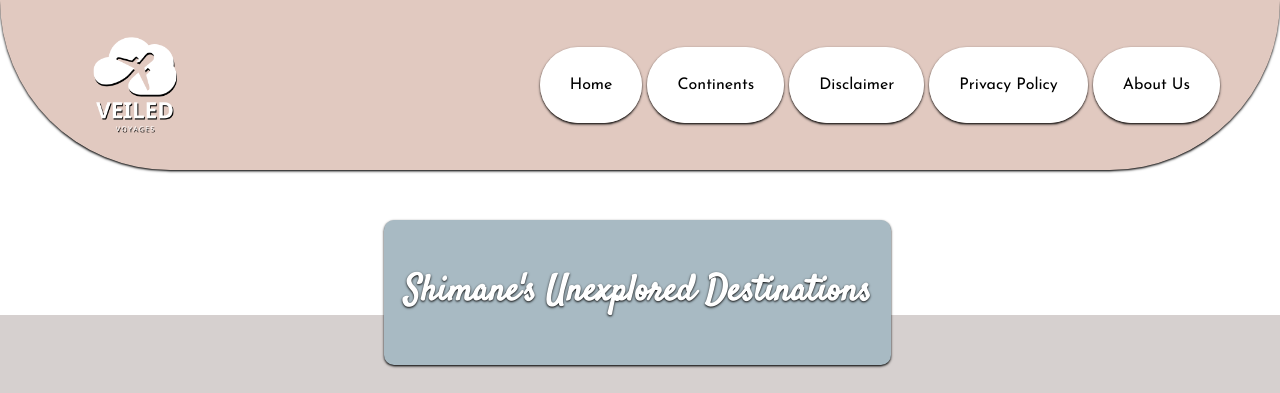
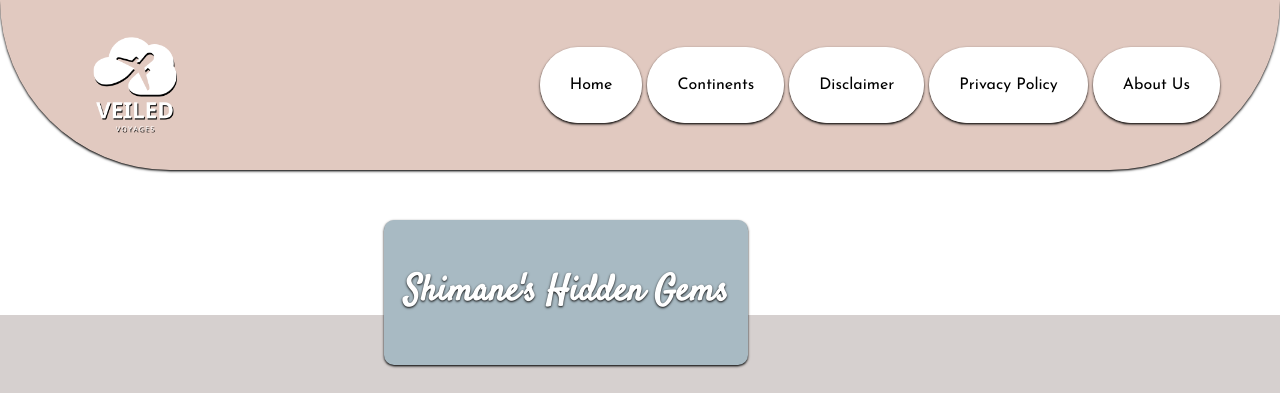
Before and after one commit to ashneeeet/SHIMANE, a plain HTML site: page index.html in a window 1280 px wide. Shown: the top 393 px of the page. Drawn offline with nearby package versions, Linux system fonts and the light colour scheme; a script that the page names is missing.

Commit message:
Update index.html

```diff
--- a/index.html
+++ b/index.html
@@ -44,7 +44,7 @@
     <!-- Unexplored Destination Block Starts -->
     <div class="unexp">
 
-        <p> <b>Shimane's Unexplored Destinations</b></p>
+        <p> <b>Shimane's Hidden Gems</b></p>
 
      </div>
 
```
